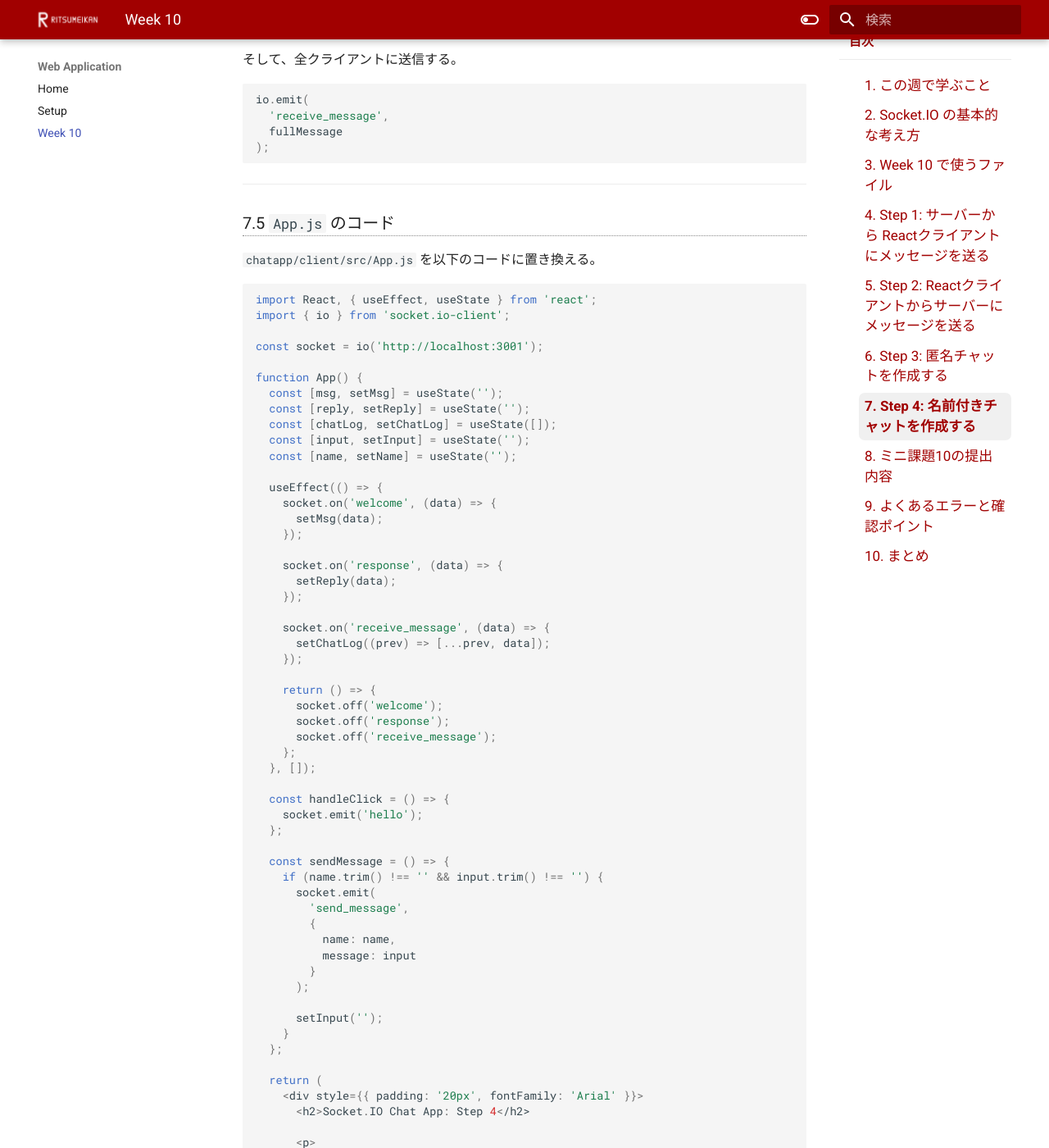
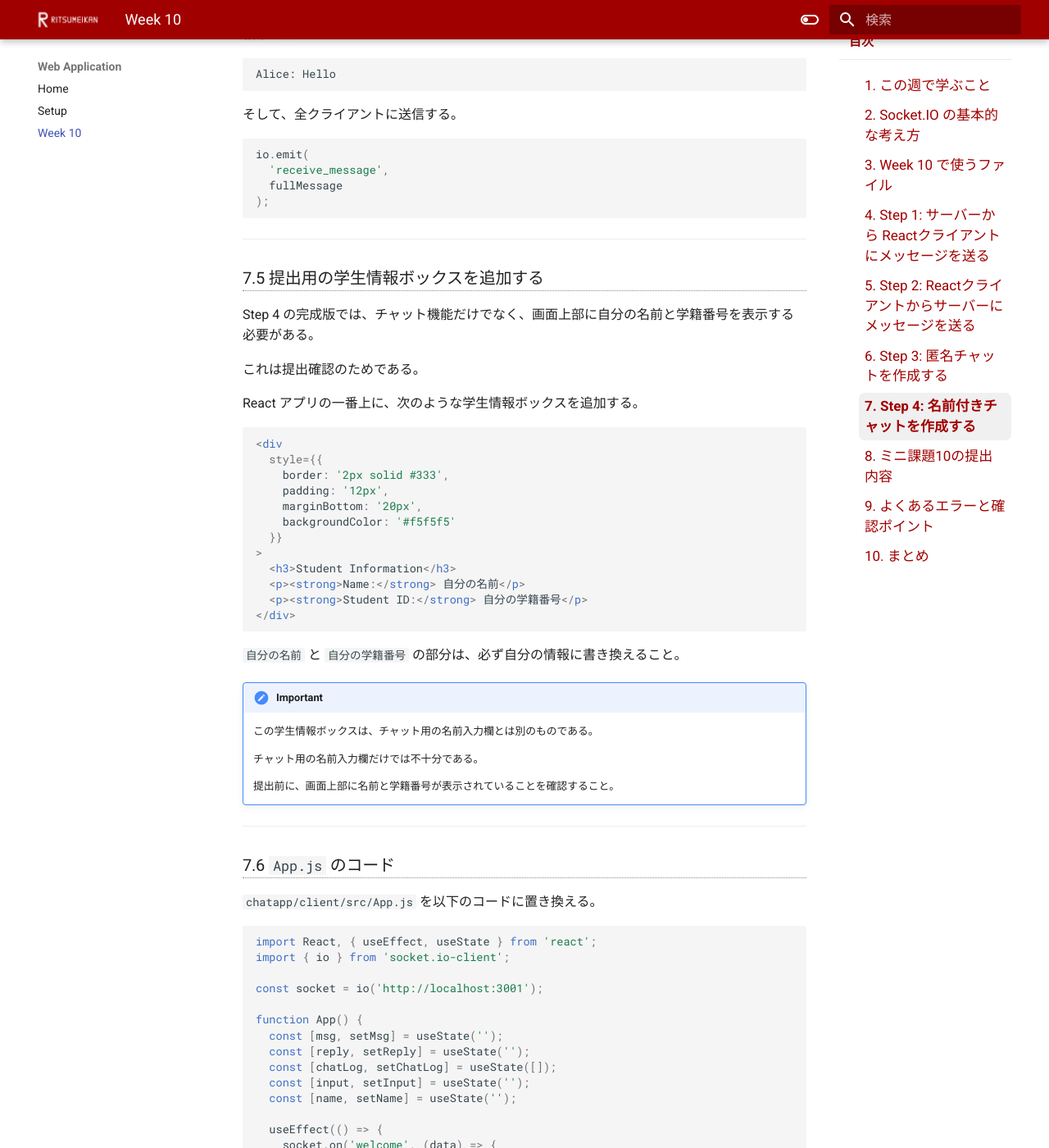
Before and after one commit to ampere-qiu/webapplication, an MkDocs documentation site: the page built from docs/week10.md, in a window 1280 px wide and 1400 px high, scrolled down 22272 px. Shown: the whole window at 82% size. Built offline with MkDocs 1.6.1 and Material for MkDocs 9.7.7, drawn with Linux system fonts in a browser that asks for light colours; nearby versions of some CDN libraries; some of the changed text lies outside the part shown.

Commit message:
Update Week 10 submission instructions

````diff
--- a/docs/week10.md
+++ b/docs/week10.md
@@ -13,6 +13,10 @@ Week 10 では、次の4つの Step を順番に実装する。
     ミニ課題10として提出するのは **Step 4 の完成版のみ** である。
 
     Step 1〜Step 3 は練習用である。ただし、Step 4 を理解するために、順番に実装することを推奨する。
+
+    提出前に、React アプリの画面上部に自分の名前と学籍番号を表示すること。
+
+    提出するスクリーンショットにも、自分の名前と学籍番号が見えるようにすること。
 
 ---
 
@@ -1148,7 +1152,41 @@ io.emit(
 
 ---
 
-### 7.5 `App.js` のコード
+### 7.5 提出用の学生情報ボックスを追加する
+
+Step 4 の完成版では、チャット機能だけでなく、画面上部に自分の名前と学籍番号を表示する必要がある。
+
+これは提出確認のためである。
+
+React アプリの一番上に、次のような学生情報ボックスを追加する。
+
+```jsx
+<div
+  style={{
+    border: '2px solid #333',
+    padding: '12px',
+    marginBottom: '20px',
+    backgroundColor: '#f5f5f5'
+  }}
+>
+  <h3>Student Information</h3>
+  <p><strong>Name:</strong> 自分の名前</p>
+  <p><strong>Student ID:</strong> 自分の学籍番号</p>
+</div>
+```
+
+`自分の名前` と `自分の学籍番号` の部分は、必ず自分の情報に書き換えること。
+
+!!! important
+    この学生情報ボックスは、チャット用の名前入力欄とは別のものである。
+
+    チャット用の名前入力欄だけでは不十分である。
+
+    提出前に、画面上部に名前と学籍番号が表示されていることを確認すること。
+
+---
+
+### 7.6 `App.js` のコード
 
 `chatapp/client/src/App.js` を以下のコードに置き換える。
 
@@ -1205,6 +1243,20 @@ function App() {
 
   return (
     <div style={{ padding: '20px', fontFamily: 'Arial' }}>
+
+      <div
+        style={{
+          border: '2px solid #333',
+          padding: '12px',
+          marginBottom: '20px',
+          backgroundColor: '#f5f5f5'
+        }}
+      >
+        <h3>Student Information</h3>
+        <p><strong>Name:</strong> 自分の名前</p>
+        <p><strong>Student ID:</strong> 自分の学籍番号</p>
+      </div>
+
       <h2>Socket.IO Chat App: Step 4</h2>
 
       <p>
@@ -1259,7 +1311,7 @@ export default App;
 
 ---
 
-### 7.6 Step 4 の React 側のポイント
+### 7.7 Step 4 の React 側のポイント
 
 Step 4 では、名前を保存するための state（状態変数）を追加する。
 
@@ -1335,7 +1387,23 @@ socket.emit(
 
 ---
 
-### 7.7 Step 4 の実行方法
+提出確認用の学生情報ボックスは、`return` の中で、アプリ全体を囲む一番外側の `<div>` のすぐ下に追加する。
+
+```jsx
+<div style={{ padding: '20px', fontFamily: 'Arial' }}>
+
+  <div>
+    Student Information
+  </div>
+
+  <h2>Socket.IO Chat App: Step 4</h2>
+```
+
+このように書くことで、画面の一番上に学生情報が表示される。
+
+---
+
+### 7.8 Step 4 の実行方法
 
 `server.js` を変更したため、サーバーを再起動する。
 
@@ -1390,18 +1458,42 @@ Alice: Hello
 Bob: Hi Alice
 ```
 
+また、画面上部に自分の名前と学籍番号が表示されていることも確認する。
+
+スクリーンショットを撮るときは、次の内容が同じ画面内に見えるようにする。
+
+- 画面上部の学生情報ボックス
+- 自分の名前
+- 自分の学籍番号
+- 名前付きチャットの動作結果
+
+!!! important
+    スクリーンショットに名前と学籍番号が表示されていない場合、提出者を確認できない可能性がある。
+
+    提出前に必ず確認すること。
+
 ---
 
 ## 8. ミニ課題10の提出内容
 
 ミニ課題10では、**Step 4 の完成版のみ**を提出する。
 
-提出するファイルは次の2つである。
+提出するものは次の3つである。
 
 ```text
 chatapp/server/server.js
 chatapp/client/src/App.js
-```
+実行画面のスクリーンショット
+```
+
+`App.js` では、画面上部に自分の名前と学籍番号を表示する学生情報ボックスを必ず追加すること。
+
+スクリーンショットには、次の内容が見えるようにすること。
+
+- 画面上部の学生情報ボックス
+- 自分の名前
+- 自分の学籍番号
+- 名前付きチャットの動作結果
 
 提出方法は、Manaba+R の指示に従う。
 
@@ -1409,6 +1501,11 @@ chatapp/client/src/App.js
     Step 1、Step 2、Step 3 は提出しなくてよい。
 
     ただし、Step 4 を理解するための練習として、順番に実装することを推奨する。
+
+!!! warning
+    スクリーンショットに名前と学籍番号が表示されていない場合、提出者を確認できない可能性がある。
+
+    提出前に、必ず画面上部の学生情報ボックスが見える状態でスクリーンショットを撮ること。
 
 ---
 
@@ -1502,6 +1599,20 @@ http://localhost:3000
 
 ---
 
+### 9.6 学生情報が画面に表示されない
+
+次を確認する。
+
+- `App.js` の `return` の中に学生情報ボックスを追加しているか
+- 学生情報ボックスが一番外側の `<div>` の中に入っているか
+- `自分の名前` と `自分の学籍番号` を自分の情報に書き換えたか
+- `App.js` を保存したか
+- ブラウザで `http://localhost:3000` を開いているか
+
+スクリーンショットを撮る前に、画面上部に自分の名前と学籍番号が表示されていることを確認する。
+
+---
+
 ## 10. まとめ
 
 Week 10 では、Socket.IO を使ったリアルタイム通信を学んだ。
@@ -1511,6 +1622,10 @@ Week 10 では、Socket.IO を使ったリアルタイム通信を学んだ。
 | Step 1 | サーバーから Reactクライアントにメッセージを送る |
 | Step 2 | Reactクライアントからサーバーにメッセージを送る |
 | Step 3 | 匿名チャットを作成する |
-| Step 4 | 名前付きチャットを作成する |
+| Step 4 | 名前付きチャットを作成し、学生情報ボックスを表示する |
 
 ミニ課題10では、Step 4 の完成版を提出する。
+
+提出前に、画面上部に自分の名前と学籍番号が表示されていることを確認する。
+
+スクリーンショットにも、名前と学籍番号が見えるようにする。
````
Also changed, not shown: other parts of docs/week10.md (+1 -1 lines).
